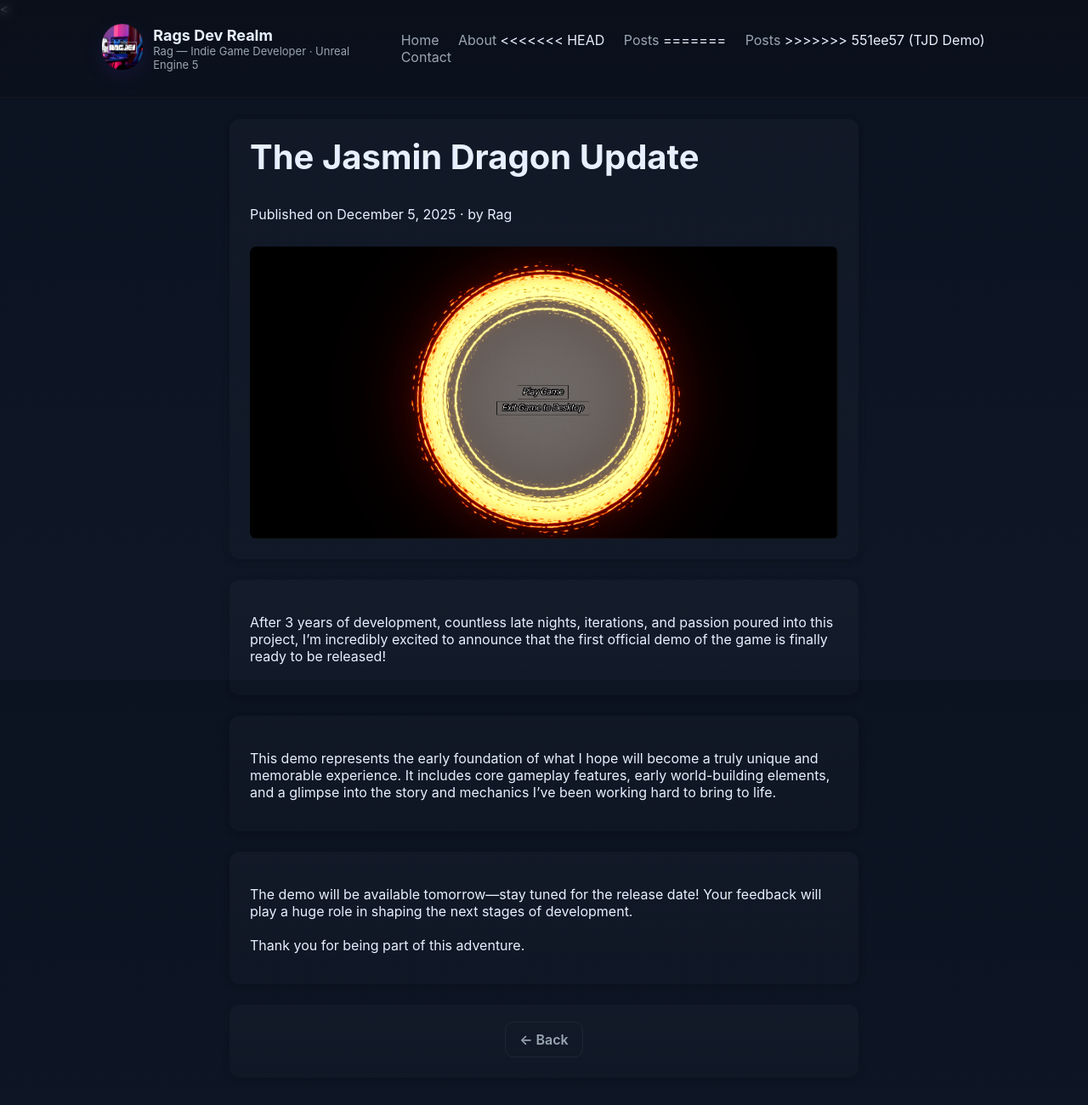
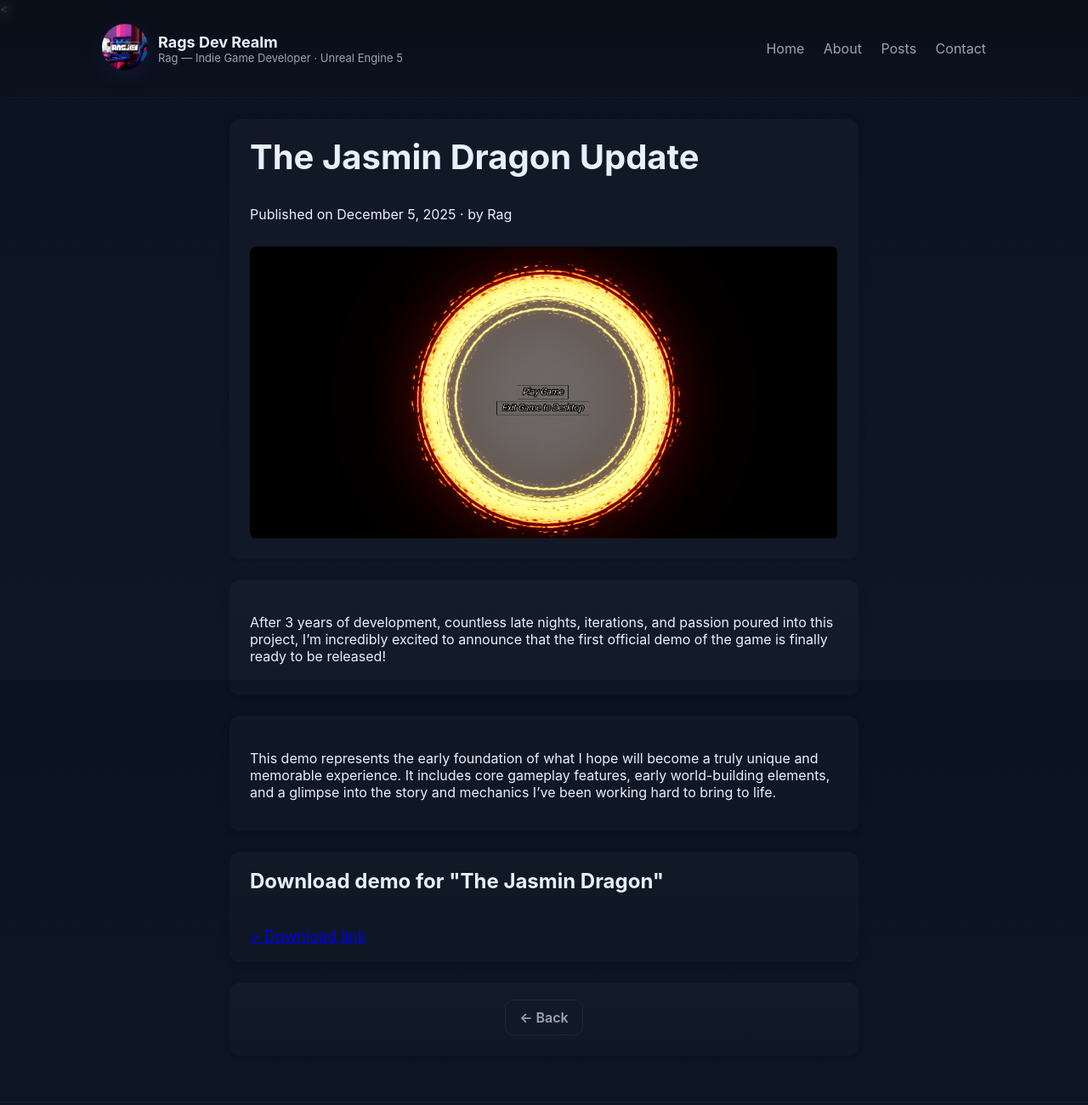
Before and after one commit to goatzygames/ragsdevrealm.com, a plain HTML site: page posts/the-jasmin-dragon-update.html in a window 1280 px wide. Shown: the top 1300 px of the page at 85% size. Drawn offline with Linux system fonts and the light colour scheme.

Commit message:
Add files via upload

```diff
--- a/posts/the-jasmin-dragon-update.html
+++ b/posts/the-jasmin-dragon-update.html
@@ -51,11 +51,7 @@
     <nav class="main-nav" aria-label="Main navigation">
       <a href="../index.html">Home</a>
       <a href="../about.html">About</a>
-<<<<<<< HEAD
-      <a href="../index.html/#posts-tag">Posts</a>
-=======
       <a href="../#posts-tag">Posts</a>
->>>>>>> 551ee57 (TJD Demo)
       <a href="../contact.html">Contact</a>
     </nav>
   </div>
@@ -91,13 +87,10 @@
 
     	<!-- Section Card -->
     <div class="post-card">
-      <h2></h2>
-      <p>
-        The demo will be available tomorrow—stay tuned for the release date! Your feedback will play a huge role in shaping the next stages of development.
-        <br>
-        <br>
-        Thank you for being part of this adventure.
-      </p>
+      <h2>Download demo for "The Jasmin Dragon"</h2>
+
+      <br>
+        <a href="https://github.com/goatzygames/ragsdevrealm.com/releases/download/The_Jasmin_Dragon/The.Jasmine.Dragon.Demo.zip" style="font-size: large;"> > Download link</a>
     </div>
 
 
```
Also changed, not shown: about.html (+1 -1 lines), contact.html (+4 -0 lines), project-sample.html (+4 -0 lines).
